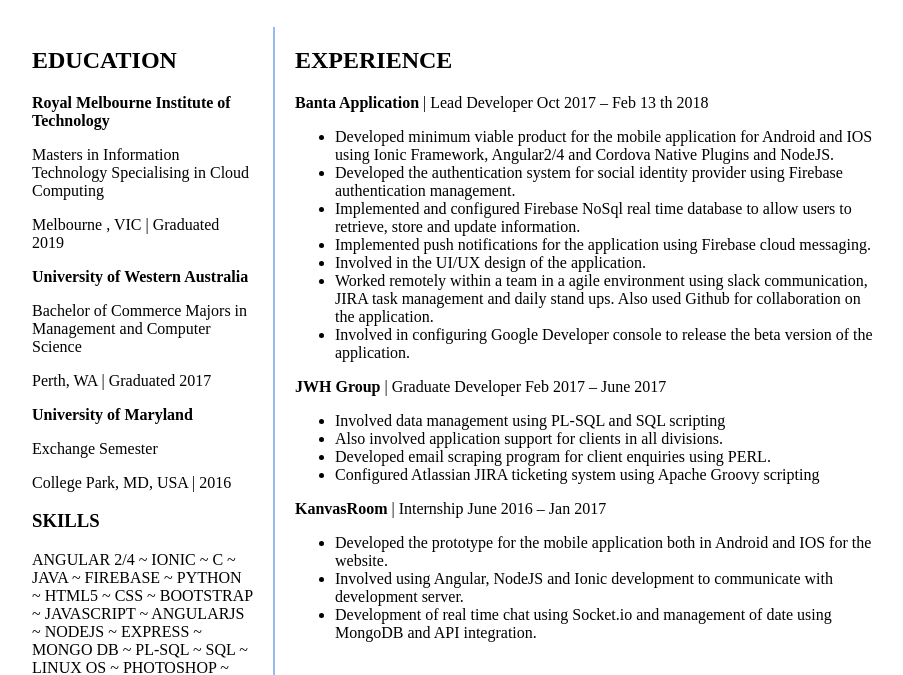
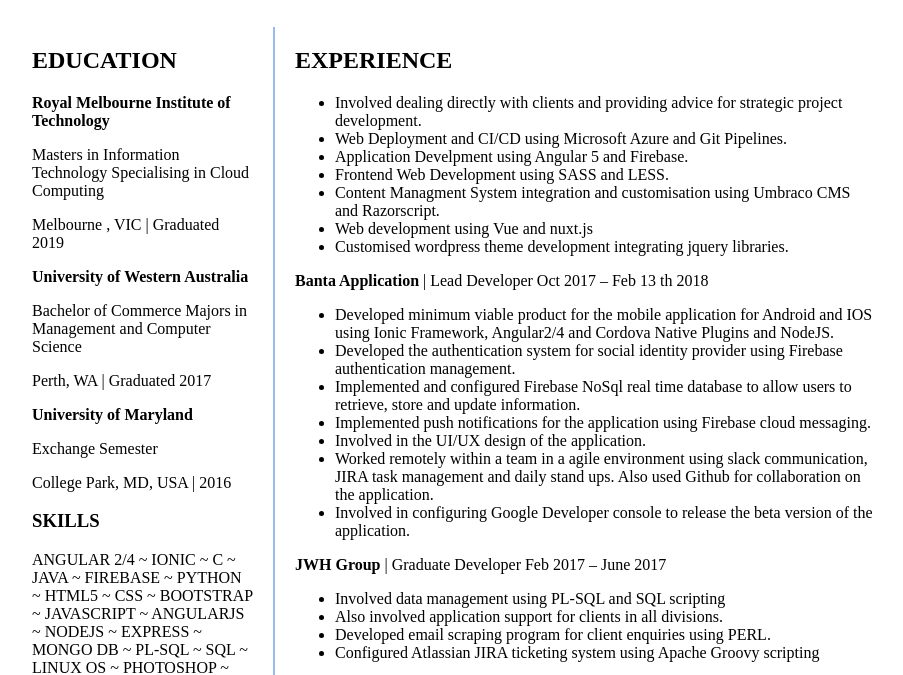
Before and after one commit to LachlanNewman/Resume, a website: page index.html in a window 1280 px wide. Shown: the part 137-812 px from the top of the page, without its empty margins (187-1090 px from the left). Drawn offline with Linux system fonts and the light colour scheme.

Commit message:
Include Creativefactory work experience

```diff
--- a/index.html
+++ b/index.html
@@ -81,6 +81,34 @@
                 <h2 class="resume-experience__title light-text">
                     EXPERIENCE
                 </h2>
+                <div class="resume-experience-item">
+                    <div class="resume-experience-item__title">
+                    </div>
+                    <ul class="resume-experience-list">
+                        <li class="resume-experience-list__item">
+                            Involved dealing directly with clients and providing advice for strategic project
+                            development.
+                        </li>
+                        <li class="resume-experience-list__item">
+                            Web Deployment and CI/CD using Microsoft Azure and Git Pipelines.
+                        </li>
+                        <li class="resume-experience-list__item">
+                            Application Develpment using Angular 5 and Firebase.
+                        </li>
+                        <li class="resume-experience-list__item">
+                            Frontend Web Development using SASS and LESS.
+                        </li>
+                        <li class="resume-experience-list__item">
+                            Content Managment System integration and customisation using Umbraco CMS and Razorscript.
+                        </li>
+                        <li class="resume-experience-list__item">
+                            Web development using Vue and nuxt.js
+                        </li>
+                        <li class="resume-experience-list__item">
+                            Customised wordpress theme development integrating jquery libraries.
+                        </li>
+                    </ul>
+                </div>
                 <div class="resume-experience-item">
                     <div class="resume-experience-item__title">
                         <b>Banta Application</b> | Lead Developer Oct 2017 – Feb 13 th 2018
```
